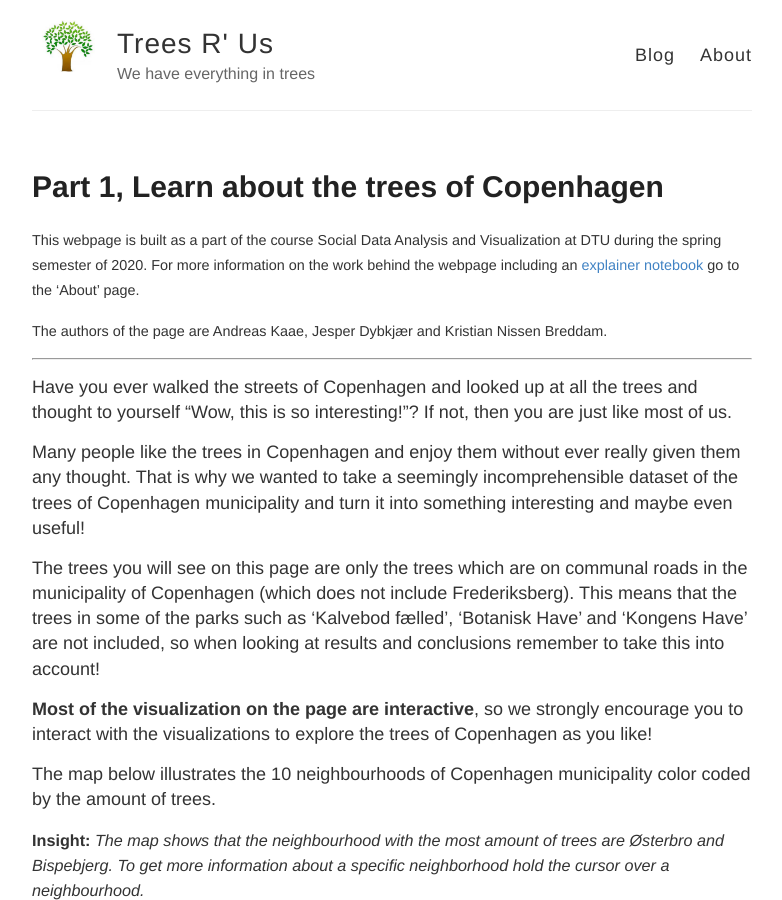
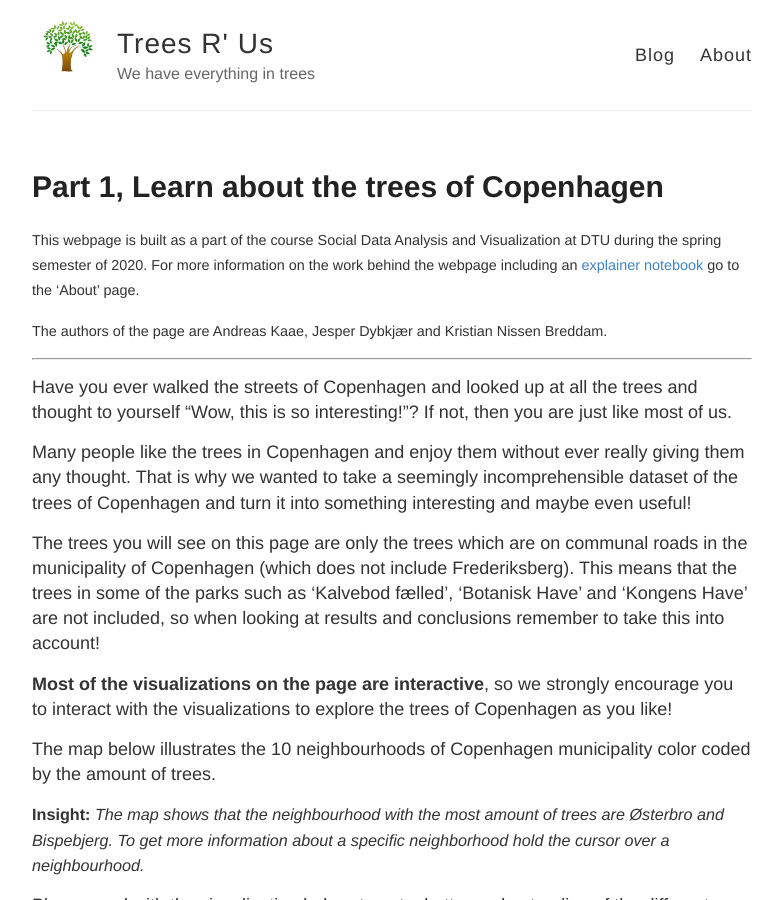
Before and after one commit to KristianBreddam/KristianBreddam.github.io, a Jekyll site: the page built from _posts/2020-5-15-part1.md, in a window 1280 px wide and 900 px high. Shown: the whole window, without its empty margins (248-1030 px from the left). Built offline with Jekyll 4.4.1, drawn with Linux system fonts in a browser that asks for light colours.

Commit message:
Update 2020-5-15-part1.md

```diff
--- a/_posts/2020-5-15-part1.md
+++ b/_posts/2020-5-15-part1.md
@@ -12,13 +12,13 @@ For more information on the work behind the webpage including an [explainer note
 
 Have you ever walked the streets of Copenhagen and looked up at all the trees and thought to yourself “Wow, this is so interesting!”? If not, then you are just like most of us.
 
-Many people like the trees in Copenhagen and  enjoy them without ever really given them any thought.
-That is why we wanted to take a seemingly incomprehensible dataset of the trees of Copenhagen municipality and turn it into something interesting and maybe even useful!
+Many people like the trees in Copenhagen and enjoy them without ever really giving them any thought.
+That is why we wanted to take a seemingly incomprehensible dataset of the trees of Copenhagen and turn it into something interesting and maybe even useful!
 
 The trees you will see on this page are only the trees which are on communal roads in the municipality of Copenhagen (which does not include Frederiksberg).
 This means that the trees in some of the parks such as ‘Kalvebod fælled’, ‘Botanisk Have’ and ‘Kongens Have’ are not included, so when looking at results and conclusions remember to take this into account!
 
-**Most of the visualization on the page are interactive**, so we strongly encourage you to interact with the visualizations to explore the trees of Copenhagen as you like!
+**Most of the visualizations on the page are interactive**, so we strongly encourage you to interact with the visualizations to explore the trees of Copenhagen as you like!
 
 The map below illustrates the 10 neighbourhoods of Copenhagen municipality color coded by the amount of trees.
 
```
